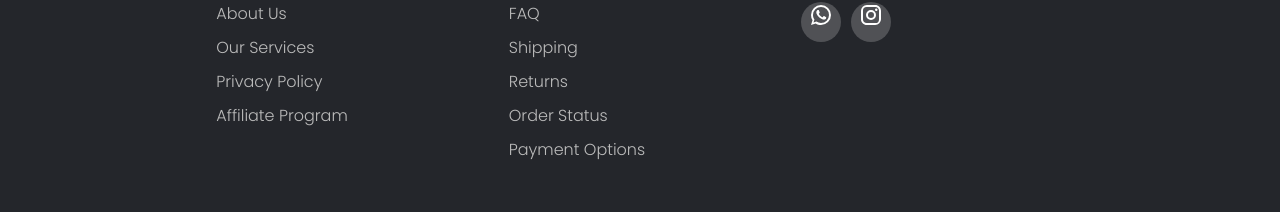
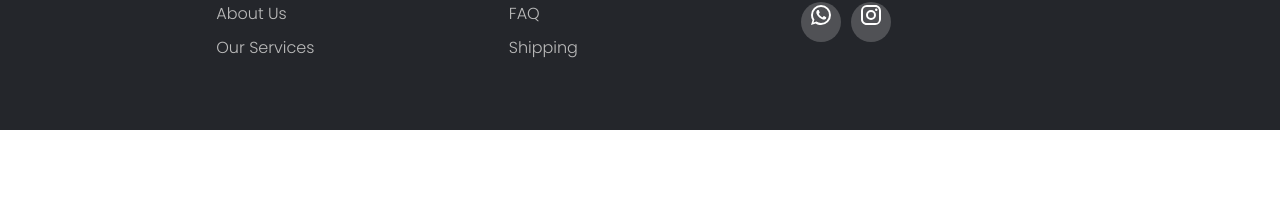
Before and after one commit to merukode/pkrpl-project, a React (Create React App) app: page /store in a window 1280 px wide. Shown: the part 444-656 px from the top of the page. Built offline with nearby package versions, Linux system fonts and the light colour scheme; no server answers.

Commit message:
Add new function

```diff
--- a/src/screens/Detail/Detail.css
+++ b/src/screens/Detail/Detail.css
@@ -67,11 +67,14 @@
 .button-top {
   margin-top: 70px;
   font-weight: 700;
-  color: #ffffff;
   background-color: #393939;
   width: 200px;
   text-align: center;
   padding: 10px;
+}
+
+.button-top a{
+  color: white;
 }
 
 .button-top:hover {
--- a/src/screens/Detail/Detail.js
+++ b/src/screens/Detail/Detail.js
@@ -77,7 +77,9 @@ function Detail() {
               </div>
 
               <div className="button-top">
-                <p>BUY NOW</p>
+                <a href="https://wa.link/dmhgdh" target="blank">
+                <p >BUY NOW</p>
+              </a>
               </div>
 
               <div onClick={addCart} className="button-bottom">
--- a/src/screens/Footer/Footer.js
+++ b/src/screens/Footer/Footer.js
@@ -19,12 +19,7 @@ export default function () {
               <li>
                 <a href="#">our services</a>
               </li>
-              <li>
-                <a href="#">privacy policy</a>
-              </li>
-              <li>
-                <a href="#">affiliate program</a>
-              </li>
+
             </ul>
           </div>
           <div class="footer-col">
@@ -35,15 +30,6 @@ export default function () {
               </li>
               <li>
                 <a href="#">shipping</a>
-              </li>
-              <li>
-                <a href="#">returns</a>
-              </li>
-              <li>
-                <a href="#">order status</a>
-              </li>
-              <li>
-                <a href="#">payment options</a>
               </li>
             </ul>
           </div>
```
